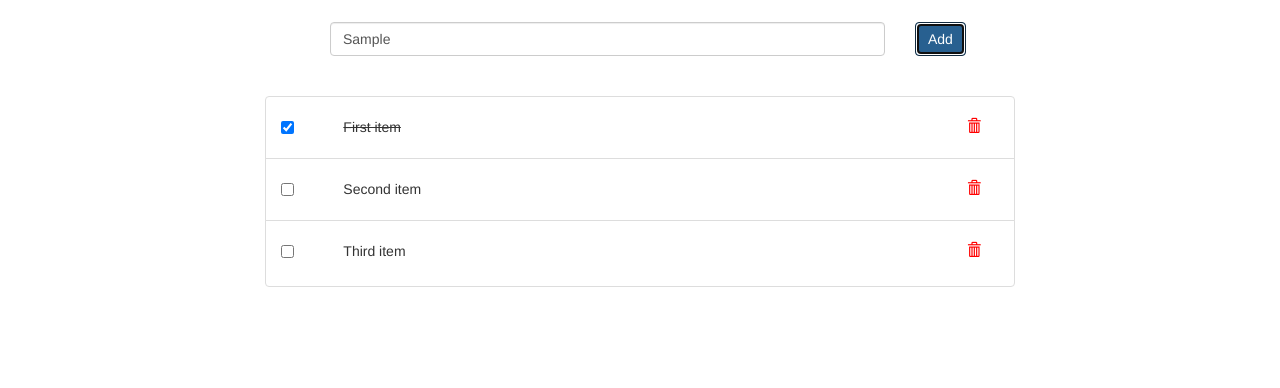
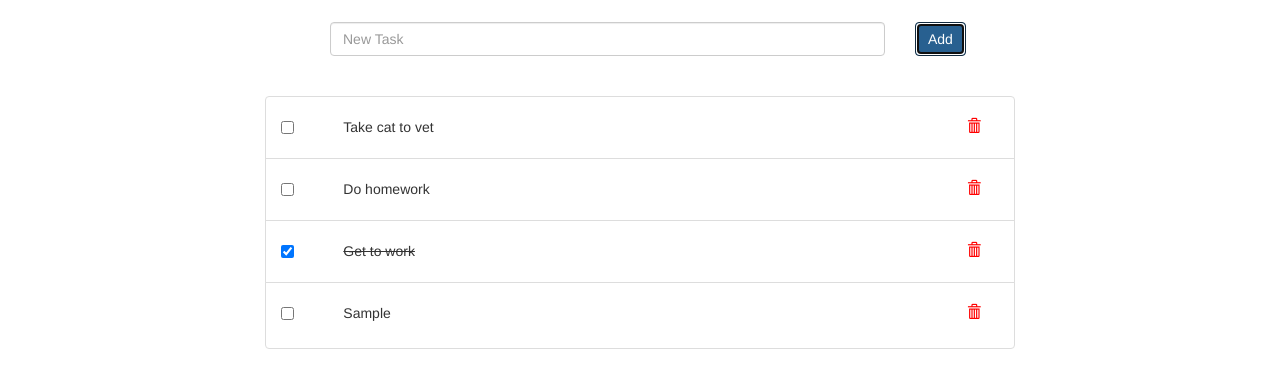
Before and after one commit to liebhartdevelopment/es6-js-todo, a plain HTML site: page index.html in a window 1280 px wide. Both pictures are taken after typing "Sample" into the empty fields and a click on the button "Add". Shown: the part 136-524 px from the top of the page. Drawn offline with nearby package versions, Linux system fonts and the light colour scheme.

Commit message:
LocalStorage

```diff
--- a/index.html
+++ b/index.html
@@ -40,67 +40,15 @@
               />
             </div>
             <div class="form-group col-md-1">
-              <button class="btn btn-primary">Add</button>
+              <button class="btn btn-primary" onclick="toDo.addTaskClick()">
+                Add
+              </button>
             </div>
             <div class="col-md-1"></div>
           </div>
 
           <ul class="list-group" id="taskList">
-            <li class="list-group-item checkbox">
-              <div class="row">
-                <div class="col-md-1 col-xs-1 col-lg-1 col-sm-1 checkbox">
-                  <label
-                    ><input type="checkbox" value="" class="" checked
-                  /></label>
-                </div>
-                <div
-                  class="col-md-10 col-xs-10 col-lg-10 col-sm-10 task-text complete"
-                >
-                  First item
-                </div>
-                <div
-                  class="col-md-1 col-xs-1 col-lg-1 col-sm-1 delete-icon-area"
-                >
-                  <a class="" href="/"
-                    ><i class="delete-icon glyphicon glyphicon-trash"></i
-                  ></a>
-                </div>
-              </div>
-            </li>
-            <li class="list-group-item checkbox">
-              <div class="row">
-                <div class="col-md-1 col-xs-1 col-lg-1 col-sm-1 checkbox">
-                  <label><input type="checkbox" value="" class=""/></label>
-                </div>
-                <div class="col-md-10 col-xs-10 col-lg-10 col-sm-10 task-text">
-                  Second item
-                </div>
-                <div
-                  class="col-md-1 col-xs-1 col-lg-1 col-sm-1 delete-icon-area"
-                >
-                  <a class="" href="/"
-                    ><i class="delete-icon glyphicon glyphicon-trash"></i
-                  ></a>
-                </div>
-              </div>
-            </li>
-            <li class="list-group-item checkbox">
-              <div class="row">
-                <div class="col-md-1 col-xs-1 col-lg-1 col-sm-1 checkbox">
-                  <label><input type="checkbox" value="" class=""/></label>
-                </div>
-                <div class="col-md-10 col-xs-10 col-lg-10 col-sm-10 task-text">
-                  Third item
-                </div>
-                <div
-                  class="col-md-1 col-xs-1 col-lg-1 col-sm-1 delete-icon-area"
-                >
-                  <a class="" href="/"
-                    ><i class="delete-icon glyphicon glyphicon-trash"></i
-                  ></a>
-                </div>
-              </div>
-            </li>
+            <!-- JavaScript will populate this list  -->
           </ul>
         </div>
 
--- a/scripts.js
+++ b/scripts.js
@@ -0,0 +1,102 @@
+class ToDoClass {
+  constructor() {
+    this.tasks = JSON.parse(localStorage.getItem("TASKS"));
+    if (!this.tasks) {
+      this.tasks = [
+        { task: "Take cat to vet", isComplete: false },
+        { task: "Do homework", isComplete: false },
+        { task: "Get to work", isComplete: true }
+      ];
+    }
+
+    this.loadTasks();
+    this.addEventListener();
+  }
+
+  // Loads all tasks into the HTML
+  loadTasks() {
+    let taskHtml = this.tasks.reduce(
+      (html, task, index) => (html += this.generateTaskHtml(task, index)),
+      ""
+    );
+    document.getElementById("taskList").innerHTML = taskHtml;
+    localStorage.setItem("TASK", JSON.stringify(this.tasks));
+  }
+
+  // Generates the HTML, where the tasks will load
+  generateTaskHtml(task, index) {
+    return `
+        <li class="list-group-item checkbox">
+            <div class="row">
+                <div class="col-md-1 col-xs-1 col-lg-1 col-sm-1 checkbox">
+                    <label>
+                        <input
+                            id="toggleTaskStatus" type="checkbox"
+                            onchange="toDo.toggleTaskStatus(${index})" value=""
+                            class="" ${task.isComplete ? "checked" : ""}>
+                    </label>
+                </div>
+                <div class="col-md-10 col-xs-10 col-lg-10 col-sm-10 task-text
+                     ${task.isComplete ? "complete" : ""}">
+                    ${task.task}
+                </div>
+                <div class="col-md-1 col-xs-1 col-lg-1 col-sm-1 delete-icon-area">
+                    <a class="" href="/" onClick="toDo.deleteTask(event, ${index})">
+                        <i id="deleteTask" data-id="${index}"
+                            class="delete-icon glyphicon glyphicon-trash"></i>
+                    </a>
+                </div>
+            </div>
+        </li>
+      `;
+  }
+
+  // Toggle the status of the task
+  toggleTaskStatus(index) {
+    this.tasks[index].isComplete = !this.tasks[index].isComplete;
+    this.loadTasks();
+  }
+
+  // Delete task
+  deleteTask(event, taskIndex) {
+    event.preventDefault();
+    this.tasks.splice(taskIndex, 1);
+    this.loadTasks();
+  }
+
+  // Add a task to the list
+  addTaskClick() {
+    let target = document.getElementById("addTask");
+    this.addTask(target.value);
+    target.value = "";
+  }
+  addTask(task) {
+    let newTask = {
+      task,
+      isComplete: false
+    };
+    let parentDiv = document.getElementById("addTask").parentElement;
+    if (task === "") {
+      parentDiv.classList.add("has-error");
+    } else {
+      parentDiv.classList.remove("hasError");
+      this.tasks.push(newTask);
+      this.loadTasks();
+    }
+  }
+
+  // Keypress event listener to add task
+  addEventListener() {
+    document.getElementById("addTask").addEventListener("keypress", enter => {
+      if (event.keyCode === 13) {
+        this.addTask(event.target.value);
+        event.target.value = "";
+      }
+    });
+  }
+}
+
+let toDo;
+window.addEventListener("load", () => {
+  toDo = new ToDoClass();
+});
```
